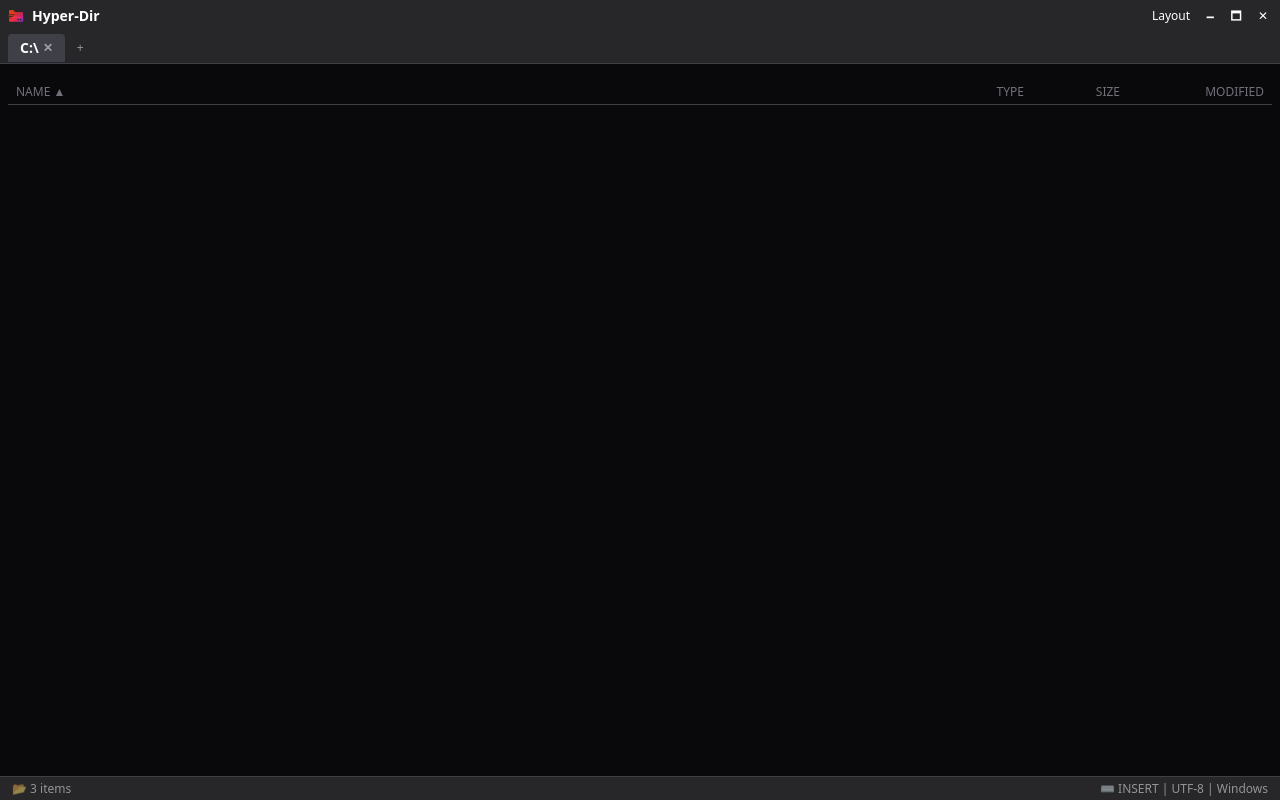
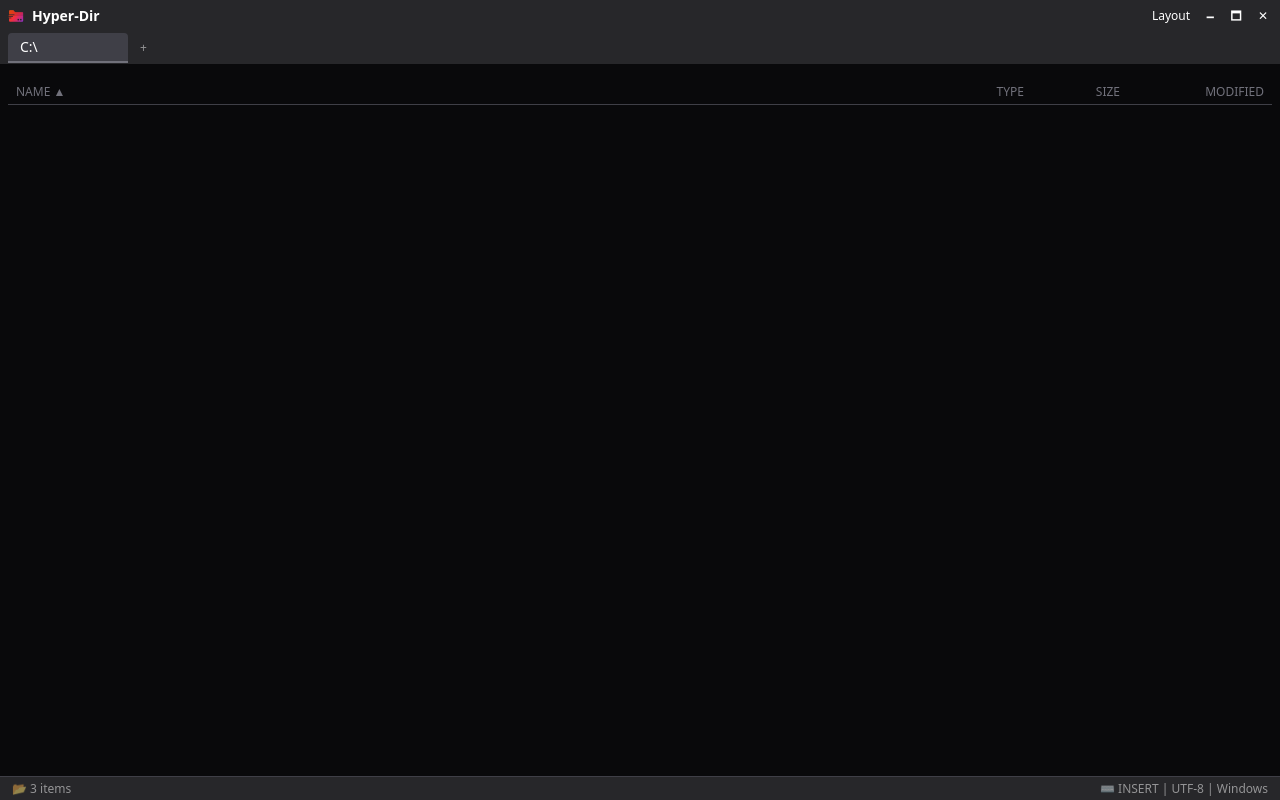
Before and after one commit to seobaeksol/hyper-dir, a React (Vite) app: page / in a window 1280 px wide. Built offline with nearby package versions, Linux system fonts and the light colour scheme.

Commit message:
refactor: Improve Tabbar component styling and tab management interactions

```diff
--- a/src/components/layout/panel/Tabbar.tsx
+++ b/src/components/layout/panel/Tabbar.tsx
@@ -18,21 +18,21 @@ export const Tabbar: React.FC<TabbarProps> = ({ panelId }) => {
   const { currentDir } = fileState;
 
   return (
-    <div className="h-8 bg-zinc-800 border-b border-zinc-700 flex items-center px-2 overflow-x-auto">
+    <div className="h-8 bg-zinc-800 flex items-center px-2 overflow-x-auto">
       <div className="flex gap-1 text-sm text-white">
         {panel.tabs.map((tab) => (
+          <div className="relative group">
             <div
-            key={tab.id}
-            className={`flex items-center gap-1 px-3 py-1 rounded-t-sm ${
+              className={`flex items-center justify-between gap-1 px-3 py-1 rounded-t-sm min-w-[120px] transition-colors ${
                 tab.id === panel.activeTabId
-                ? "bg-zinc-700 font-bold"
-                : "hover:bg-zinc-700 opacity-75"
+                  ? "bg-zinc-700 text-white border-b-2 border-zinc-500"
+                  : "bg-zinc-900 text-zinc-400 hover:bg-zinc-700 border-b-2 border-zinc-900"
               }`}
               onClick={() => switchTab(panelId, tab.id)}
             >
-            <span>{tab.title}</span>
+              <span className="truncate">{tab.title}</span>
               <button
-              className="text-xs opacity-50 hover:opacity-100"
+                className="opacity-0 group-hover:opacity-100 transition-opacity text-xs"
                 onClick={(e) => {
                   e.stopPropagation();
                   closeTab(panelId, tab.id);
@@ -40,6 +40,7 @@ export const Tabbar: React.FC<TabbarProps> = ({ panelId }) => {
               >
                 ✕
               </button>
+            </div>
           </div>
         ))}
         <button
```
Lines whose indentation alone changed are shown as unchanged.
